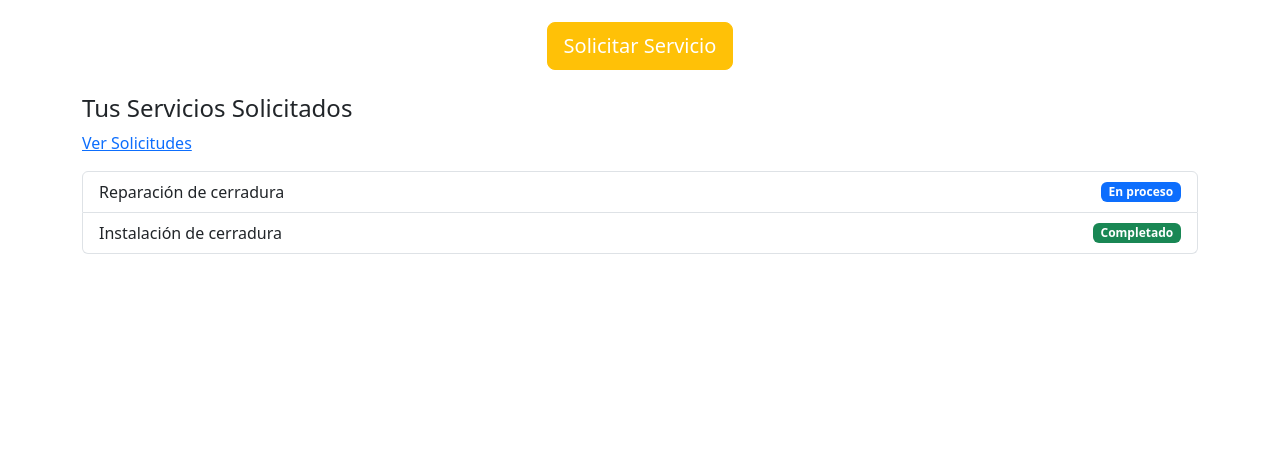
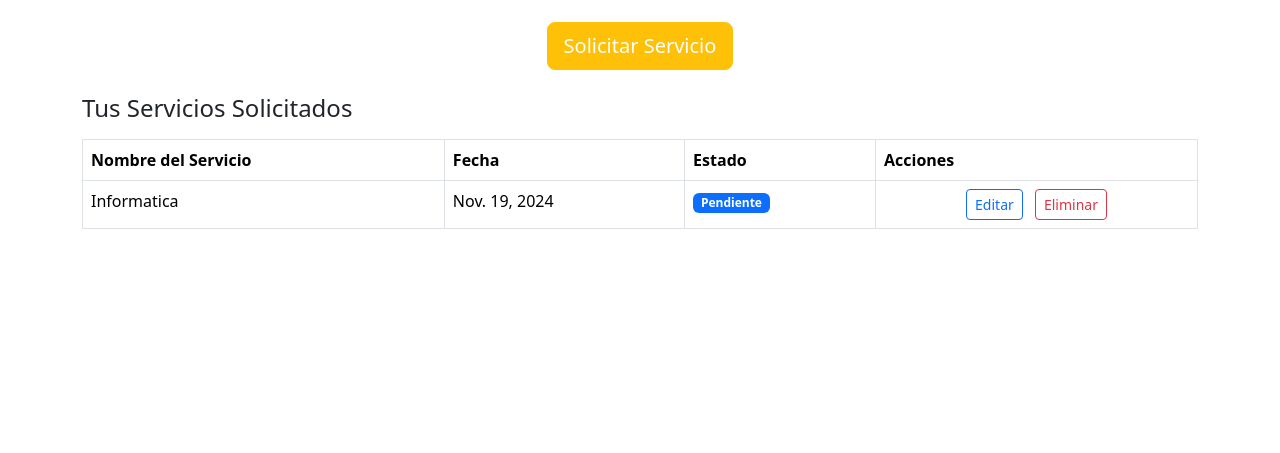
Before and after one commit to herlazarte/Proyecto-BackEnd, a Django app: template apps/usuarios/templates/dashboard_cliente.html in a window 1280 px wide. Shown: the part 146-599 px from the top of the page. Run offline with Django 5.2, Linux system fonts and the light colour scheme; the template is opened without the code that fills it: values that come from a table or form of the project are taken from there, others are empty; data comes from the database, SQL or seed files in the repository; both versions use the stored data as it was after the commit; some libraries are stand-ins or nearby versions.

Commit message:
vista de lista de solicitudes en dashboard

```diff
--- a/apps/usuarios/templates/dashboard_cliente.html
+++ b/apps/usuarios/templates/dashboard_cliente.html
@@ -28,19 +28,53 @@
         <a href="{% url 'crear_solicitud' %}" class="btn btn-warning btn-lg text-white">Solicitar Servicio</a>
       </div>
 
-      <h4 class="text-dark" >Tus Servicios Solicitados</h4>
-      <a href="{% url 'listar_solicitudes' %}"> Ver Solicitudes</a>
+      <h4 class="text-dark">Tus Servicios Solicitados</h4>
 
-      <ul class="list-group mt-3">
-        <li class="list-group-item d-flex justify-content-between align-items-center">
-          Reparación de cerradura
-          <span class="badge bg-primary">En proceso</span>
-        </li>
-        <li class="list-group-item d-flex justify-content-between align-items-center">
-          Instalación de cerradura
-          <span class="badge bg-success">Completado</span>
-        </li>
-      </ul>
+    {% comment %} <a href="{% url 'listar_solicitudes' %}"> Ver Solicitudes</a> {% endcomment %}
+
+      <div class="table-responsive mt-3">
+        <table class="table table-bordered table-hover">
+          <thead class="bg-dark text-white">
+            <tr>
+              <th>Nombre del Servicio</th>
+              <th>Fecha</th>
+              <th>Estado</th>
+              <th>Acciones</th>
+            </tr>
+          </thead>
+          <tbody>
+            {% for solicitud in solicitudes %}
+            <tr>
+              <td>{{ solicitud.servicio.nombre_servicio }}</td>
+              <td>{{ solicitud.fecha_servicio }}</td>
+              <td>
+                <span class="badge
+                  {% if solicitud.estado == 'Pendiente' %}bg-primary
+                  {% elif solicitud.estado == 'Aceptado' %}bg-success
+                  {% elif solicitud.estado == 'Rechazado' %}bg-danger
+                  {% else %}bg-secondary
+                  {% endif %}
+                ">
+                  {{ solicitud.estado }}
+                </span>
+              </td>
+              <td class="text-center">
+                <a href="{% url 'actualizar_solicitud' solicitud.id %}" class="btn btn-outline-primary btn-sm me-2">
+                  <i class="bi bi-pencil"></i> Editar
+                </a>
+                <a href="{% url 'eliminar_solicitud' solicitud.id %}" class="btn btn-outline-danger btn-sm">
+                  <i class="bi bi-trash"></i> Eliminar
+                </a>
+              </td>
+            </tr>
+            {% empty %}
+            <tr>
+              <td colspan="4" class="text-center">No tienes servicios solicitados.</td>
+            </tr>
+            {% endfor %}
+          </tbody>
+        </table>
+      </div>
     </section>
   </main>
 {% endblock %}
--- a/apps/usuarios/urls.py
+++ b/apps/usuarios/urls.py
@@ -1,5 +1,5 @@
 from django.urls import path
-from .views import HomeView,AltaUserView, DashboardView, CrearSolicitudView, ActualizarSolicitudView, EliminarSolicitudView, ListarSolicitudesView  # Importa las vistas de la aplicación
+from .views import HomeView,AltaUserView, DashboardView, CrearSolicitudView, ActualizarSolicitudView, EliminarSolicitudView # Importa las vistas de la aplicación
 
 urlpatterns = [
     # Ruta para registrar usuarios, se agregará una vista específica en `views.py`
@@ -8,7 +8,8 @@
     path('crear_solicitud/', CrearSolicitudView.as_view(), name='crear_solicitud'),
      path('actualizar_solicitud/<int:pk>/', ActualizarSolicitudView.as_view(), name='actualizar_solicitud'),
     path('eliminar_solicitud/<int:pk>/', EliminarSolicitudView.as_view(), name='eliminar_solicitud'),
-    path('listar_solicitudes/', ListarSolicitudesView.as_view(), name='listar_solicitudes'),
+    path('dashboard_cliente/', DashboardView.as_view(), name='dashboard_cliente'),
+
 
 
     path('', HomeView.as_view(), name='home'),
```
Also changed, not shown: apps/usuarios/templates/listar_solicitudes.html (deleted, +0 -24 lines), apps/usuarios/views.py (+17 -11 lines), db.sqlite3, 1 other file.
